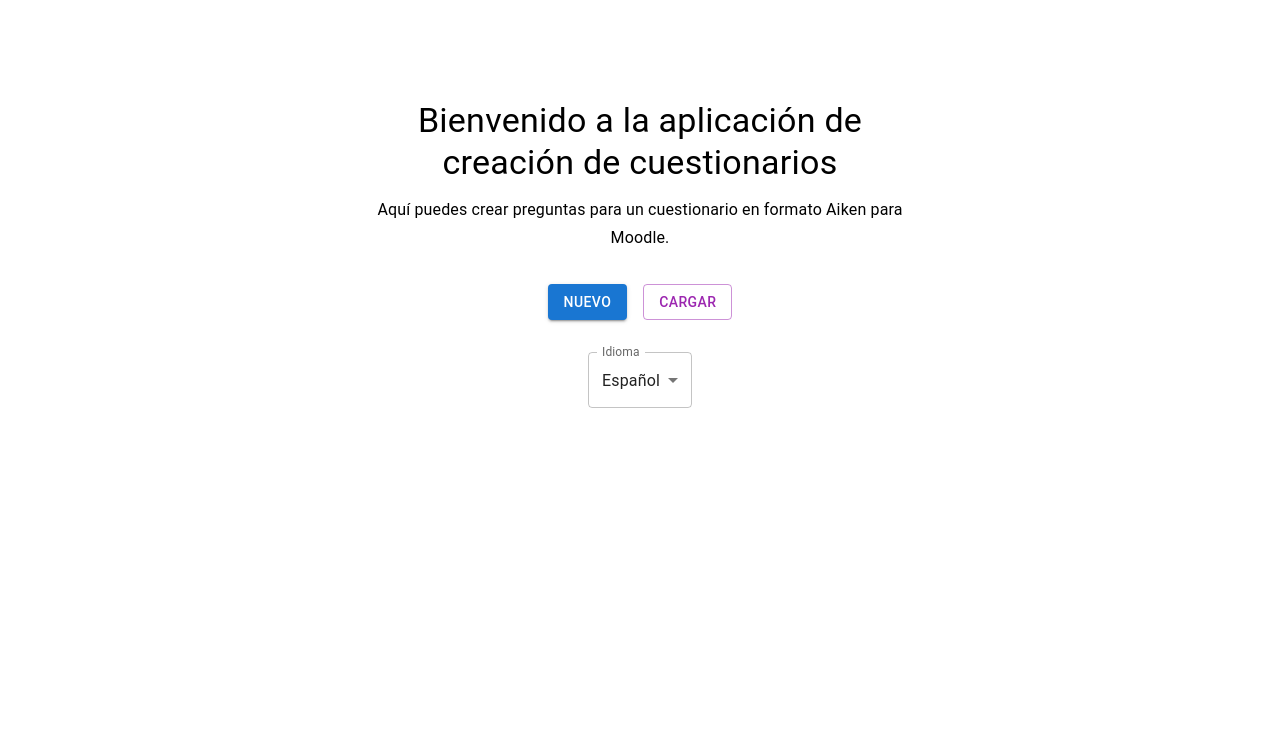
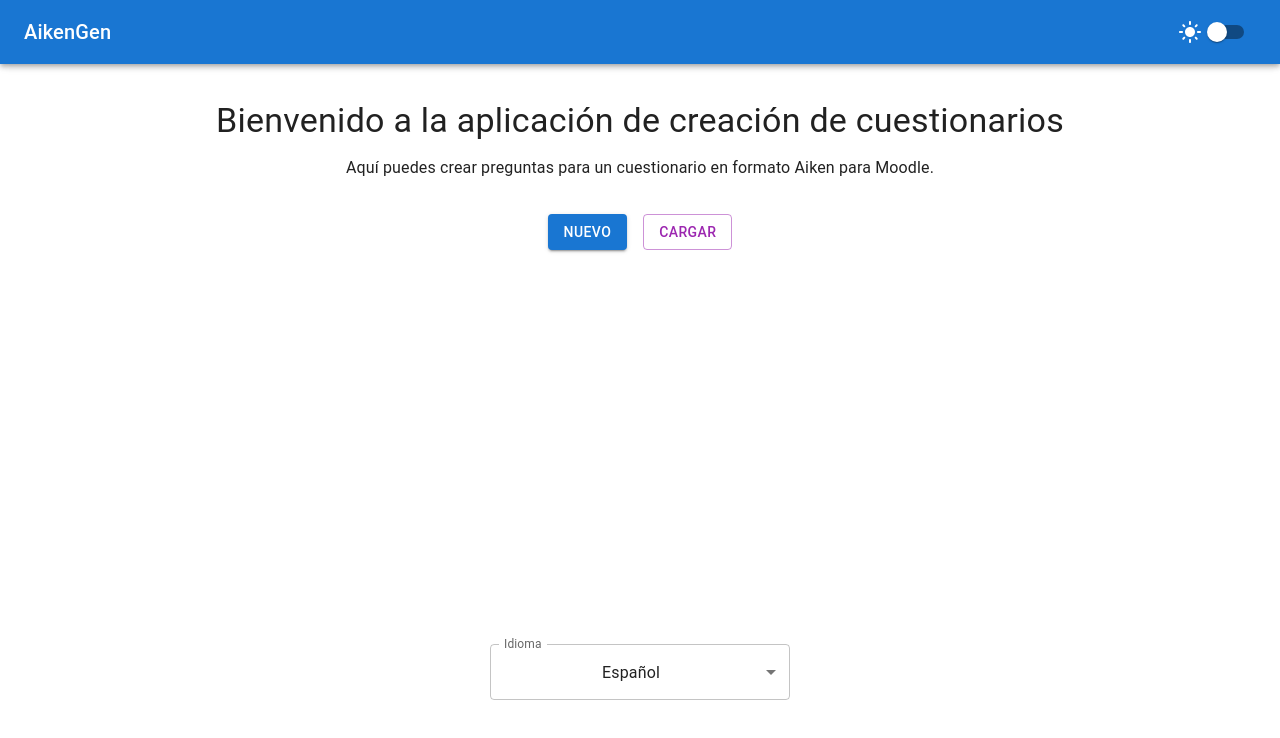
Before and after one commit to Castellanoi/AikenGen, a React (Create React App) app in the folder frontend/: page / in a window 1280 px wide. Shown: the top 738 px of the page. Built offline with nearby package versions, Linux system fonts and the light colour scheme.

Commit message:
navbar agregado con selector de tema

```diff
--- a/frontend/package.json
+++ b/frontend/package.json
@@ -5,6 +5,7 @@
   "dependencies": {
     "@emotion/react": "^11.13.3",
     "@emotion/styled": "^11.13.0",
+    "@mui/icons-material": "^6.1.3",
     "@mui/material": "^6.1.3",
     "@testing-library/jest-dom": "^5.17.0",
     "@testing-library/react": "^13.4.0",
@@ -39,5 +40,9 @@
       "last 1 firefox version",
       "last 1 safari version"
     ]
+  },
+  "devDependencies": {
+    "webpack": "^5.95.0",
+    "webpack-cli": "^5.1.4"
   }
 }
--- a/frontend/src/App.js
+++ b/frontend/src/App.js
@@ -11,24 +11,33 @@
  * para más detalles.
  */
 
-import React from 'react';
+import React, { useState } from 'react';
+import { CssBaseline, ThemeProvider, createTheme } from '@mui/material';
 import Home from './components/home';
+import Navbar from './components/Navbar';
 
 function App() {
-  const handleNewQuiz = () => {
-    console.log('Crear nuevo cuestionario');
-    // Aquí iría la lógica para comenzar un nuevo cuestionario
+  // Estado para el tema claro/oscuro
+  const [themeMode, setThemeMode] = useState('light');
+
+  // Función para alternar entre tema claro/oscuro
+  const toggleTheme = () => {
+    setThemeMode((prevMode) => (prevMode === 'light' ? 'dark' : 'light'));
   };
 
-  const handleLoadQuiz = () => {
-    console.log('Cargar cuestionario existente');
-    // Aquí iría la lógica para cargar un archivo de cuestionario
-  };
+  // Crear el tema dinámico
+  const theme = createTheme({
+    palette: {
+      mode: themeMode,
+    },
+  });
 
   return (
-    <div className="App">
-      <Home onNewQuiz={handleNewQuiz} onLoadQuiz={handleLoadQuiz} />
-    </div>
+    <ThemeProvider theme={theme}>
+      <CssBaseline />
+      <Navbar onToggleTheme={toggleTheme} currentTheme={themeMode} />
+      <Home onNewQuiz={() => console.log('Nuevo Quiz')} onLoadQuiz={() => console.log('Cargar Quiz')} />
+    </ThemeProvider>
   );
 }
 
--- /dev/null
+++ b/frontend/src/components/Navbar.js
@@ -0,0 +1,29 @@
+import React, { useState } from 'react';
+import { AppBar, Toolbar, Typography, IconButton, Switch } from '@mui/material';
+import LightModeIcon from '@mui/icons-material/LightMode';
+import DarkModeOutlinedIcon from '@mui/icons-material/DarkModeOutlined';
+
+function Navbar({ onToggleTheme, currentTheme }) {
+  return (
+    <AppBar position="fixed" color="primary">
+      <Toolbar>
+        {/* Nombre de la App a la izquierda */}
+        <Typography variant="h6" sx={{ flexGrow: 1 }}>
+          AikenGen
+        </Typography>
+
+        {/* Toggle para cambiar el tema */}
+        <IconButton edge="end" color="inherit" onClick={onToggleTheme}>
+          {currentTheme === 'dark' ? <DarkModeOutlinedIcon /> : <LightModeIcon />}
+        </IconButton>
+        <Switch
+          checked={currentTheme === 'dark'}
+          onChange={onToggleTheme}
+          color="default"
+        />
+      </Toolbar>
+    </AppBar>
+  );
+}
+
+export default Navbar;
--- a/frontend/src/components/home.js
+++ b/frontend/src/components/home.js
@@ -26,7 +26,7 @@ function Home({ onNewQuiz, onLoadQuiz }) {
   }, [i18n]);
 
   return (
-    <Container maxWidth="sm" style={{ textAlign: 'center', marginTop: '100px' }}>
+    <Container maxWidth="lg" style={{ textAlign: 'center', marginTop: '100px' }}>
       <Typography variant="h4" gutterBottom>
         {t('welcome')}
       </Typography>
@@ -43,7 +43,17 @@ function Home({ onNewQuiz, onLoadQuiz }) {
         </Button>
       </Box>
 
-      <FormControl sx={{ mt: 4 }}>
+      <Box
+        sx={{
+          position: 'fixed',
+          bottom: 100,
+          width: 300,
+          margin: '0 auto',
+          left: '50%',
+          transform: 'translateX(-50%)',
+        }}
+      >
+        <FormControl fullWidth>
           <InputLabel id="language-label">{t('language')}</InputLabel>
           <Select
             labelId="language-label"
@@ -59,6 +69,7 @@ function Home({ onNewQuiz, onLoadQuiz }) {
             ))}
           </Select>
         </FormControl>
+      </Box>
 
     </Container>
   );
```
Also changed, not shown: 1 other file (tests, documents, lock files or other folders). Lines whose indentation alone changed are shown as unchanged.
